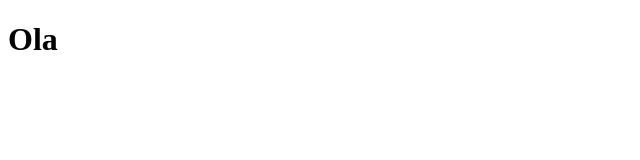
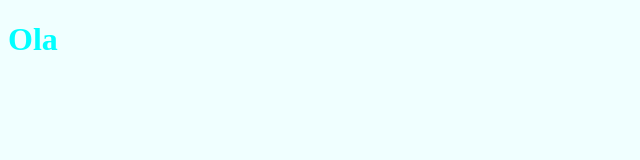
Before and after one commit to tiagobenhossisantos/p4-pages, a plain HTML site: page index.html in a window 1280 px wide. Shown: the whole page, without its empty margins (0-640 px from the left). Drawn offline with Linux system fonts and the light colour scheme.

Commit message:
estilizado

```diff
--- a/index.html
+++ b/index.html
@@ -4,6 +4,7 @@
     <meta charset="UTF-8">
     <meta name="viewport" content="width=device-width, initial-scale=1.0">
     <title>Document</title>
+    <link rel="stylesheet" href="style.css">
 </head>
 <body>
     <h1>Ola</h1>
--- /dev/null
+++ b/style.css
@@ -0,0 +1,6 @@
+body{
+    background-color: azure;
+}
+h1{
+    color: aqua;
+}
```
